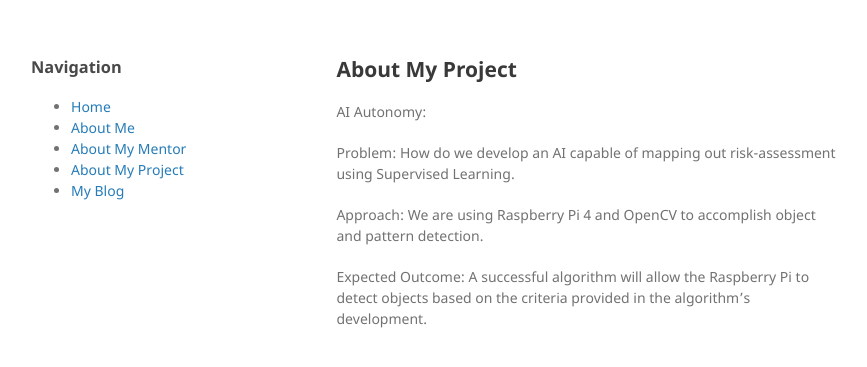
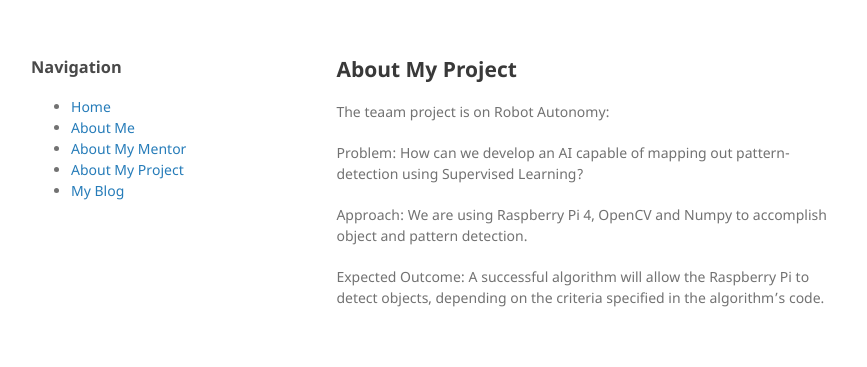
Before and after one commit to Tad-Baterbomb/Tad-Baterbomb.github.io, a Jekyll site: the page built from about-my-project.md, in a window 1280 px wide. Shown: the top 367 px of the page, without its empty margins (179-1046 px from the left). Built offline with Jekyll 4.4.1, drawn with Linux system fonts in a browser that asks for light colours; our own code applies the rules of GitHub Pages for plain Markdown files.

Commit message:
Update about-my-project.md

```diff
--- a/about-my-project.md
+++ b/about-my-project.md
@@ -1,9 +1,9 @@
 ## About My Project
 
-AI Autonomy:
+The teaam project is on Robot Autonomy:
 
-Problem: How do we develop an AI capable of mapping out risk-assessment using Supervised Learning.
+Problem: How can we develop an AI capable of mapping out pattern-detection using Supervised Learning?
 
-Approach: We are using Raspberry Pi 4 and OpenCV to accomplish object and pattern detection.
+Approach: We are using Raspberry Pi 4, OpenCV and Numpy to accomplish object and pattern detection.
 
-Expected Outcome: A successful algorithm will allow the Raspberry Pi to detect objects based on the criteria provided in the algorithm's development.
+Expected Outcome: A successful algorithm will allow the Raspberry Pi to detect objects, depending on the criteria specified in the algorithm's code.
```
